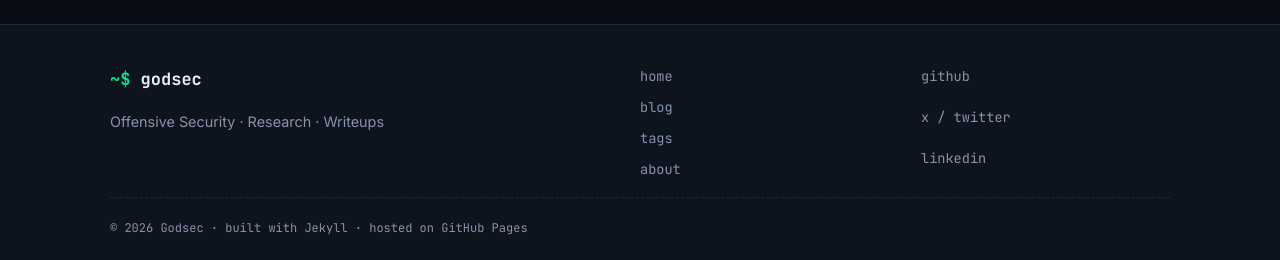
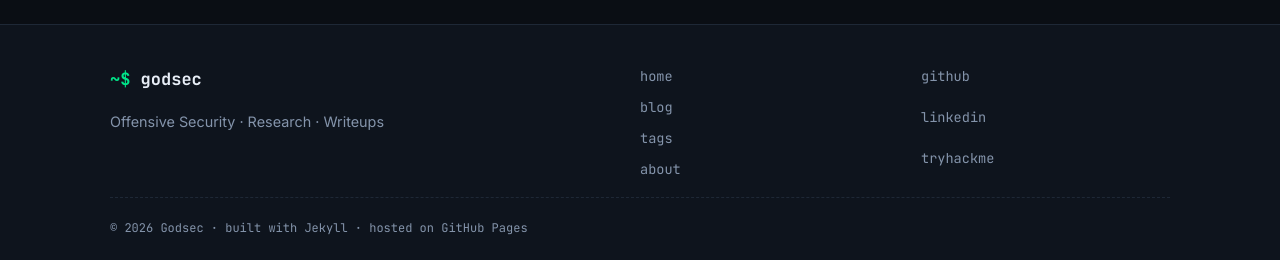
Before and after one commit to 0xGodsec/0xGodsec.github.io, a Jekyll site: the page built from index.html, in a window 1280 px wide and 900 px high, scrolled down 1303 px. Shown: the part 637-897 px from the top of the window. Built offline with Jekyll 4.4.1, drawn with Linux system fonts in a browser that asks for light colours; part of the change alters nothing that is shown.

Commit message:
Fix site URL and correct social handles
- Set url to https://godsec.is-a.dev to match CNAME (fixes canonical
  URLs, sitemap, and JSON-LD that pointed at godsec.pages.dev)
- Correct GitHub handle to POXOZ; hide placeholder X/Twitter link
- Wire TryHackMe (NithisX) into footer; add LinkedIn to sameAs

Co-Authored-By: Claude Opus 4.8 <noreply@anthropic.com>
Claude-Session: https://claude.ai/code/session_019wmXguYR3jgm1pfYGRJWCT

```diff
--- a/_config.yml
+++ b/_config.yml
@@ -7,7 +7,7 @@ description: >-
   Cybersecurity blog and portfolio of Godsec — web application pentesting,
   Active Directory security, red teaming, bug bounty, OSINT, malware analysis,
   and hands-on CTF / Hack The Box writeups.
-url: "https://godsec.pages.dev"
+url: "https://godsec.is-a.dev"
 baseurl: ""                        # keep empty for a root user site
 lang: en
 timezone: UTC
@@ -20,21 +20,22 @@ author:
 
 # Social handles (footer + share links). Leave blank ("") to hide.
 social_links:
-  github: godsec          # CHANGE: your GitHub username
-  twitter: godsec         # CHANGE or ""
+  github: POXOZ           # GitHub username
+  twitter: ""             # no X/Twitter — set to your handle to show the link
   linkedin: nithish-guru
   hackthebox: ""
-  tryhackme: ""
+  tryhackme: "https://tryhackme.com/p/NithisX"
   rss: false
 
 # Used by jekyll-seo-tag
 twitter:
-  username: godsec
+  username: ""
   card: summary_large_image
 social:
   name: Godsec
   links:
-    - https://github.com/godsec
+    - https://github.com/POXOZ
+    - https://www.linkedin.com/in/nithish-guru
 
 # ------------------------------------------------------------------
 # Build settings — rarely needs editing
```
